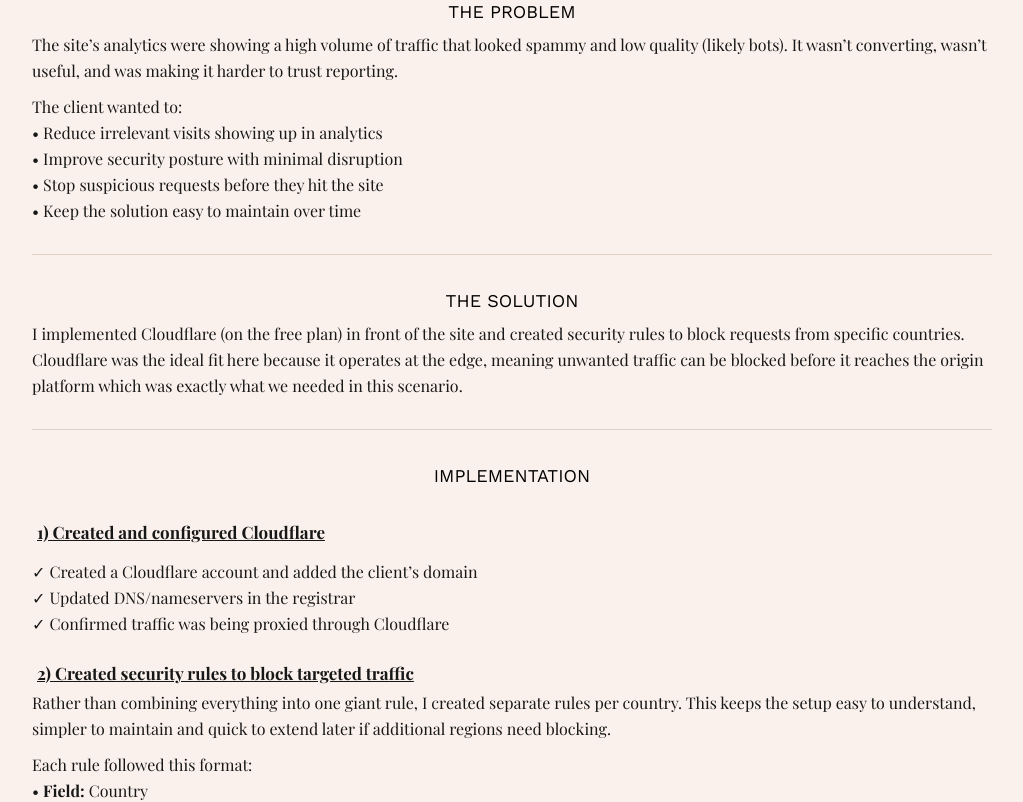
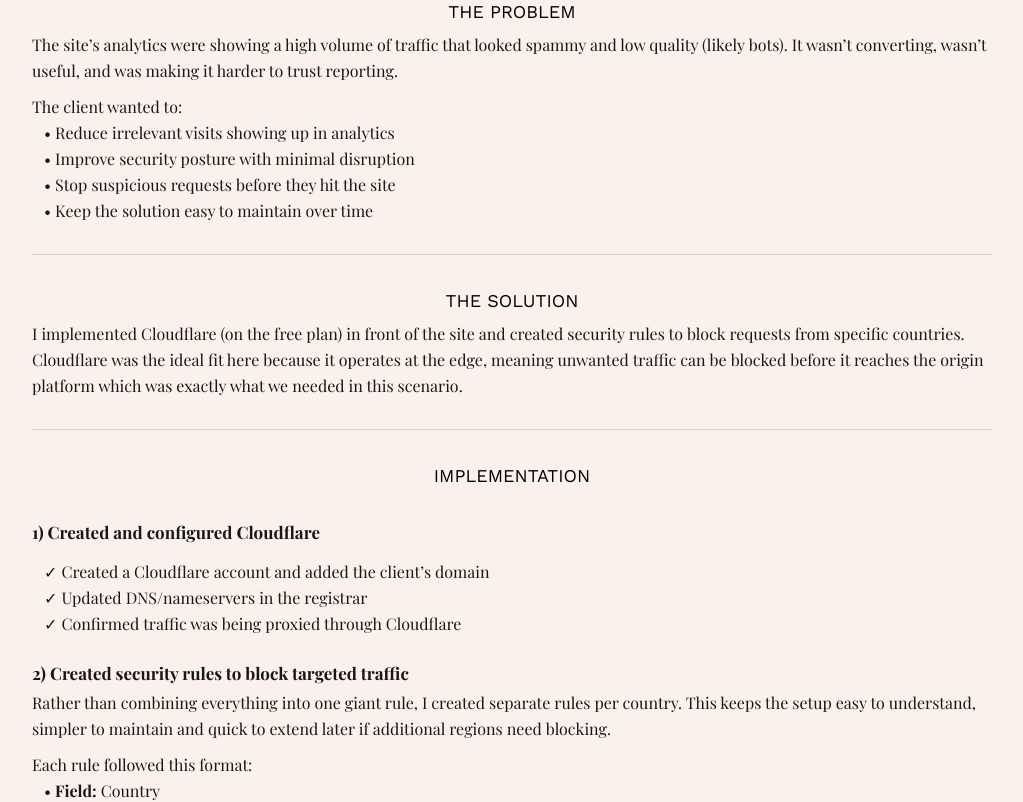
Before and after one commit to lindsayfoley/portfoleyo, a Next.js app: page /projects/country-blocking in a window 1280 px wide. Shown: the part 760-1562 px from the top of the page, without its empty margins (128-1151 px from the left). Built offline with nearby package versions, Linux system fonts and the light colour scheme; a web font is replaced by a local one.

Commit message:
adjusting project page styles

```diff
--- a/src/styles/globals.css
+++ b/src/styles/globals.css
@@ -135,8 +135,7 @@ a {
 
 .article-subheading {
   font-size: 17px;
-  text-decoration: underline;
-  padding: 5px 5px 0;
+  padding-top: 5px;
   display: inline-block;
 }
 
--- a/src/styles/projects.module.css
+++ b/src/styles/projects.module.css
@@ -13,6 +13,10 @@
   text-align: center;
 }
 
+.article li {
+  padding-left: 0.75rem;
+}
+
 @media (min-width: 1000px) {
   .main {
     padding-bottom: 0;
```
